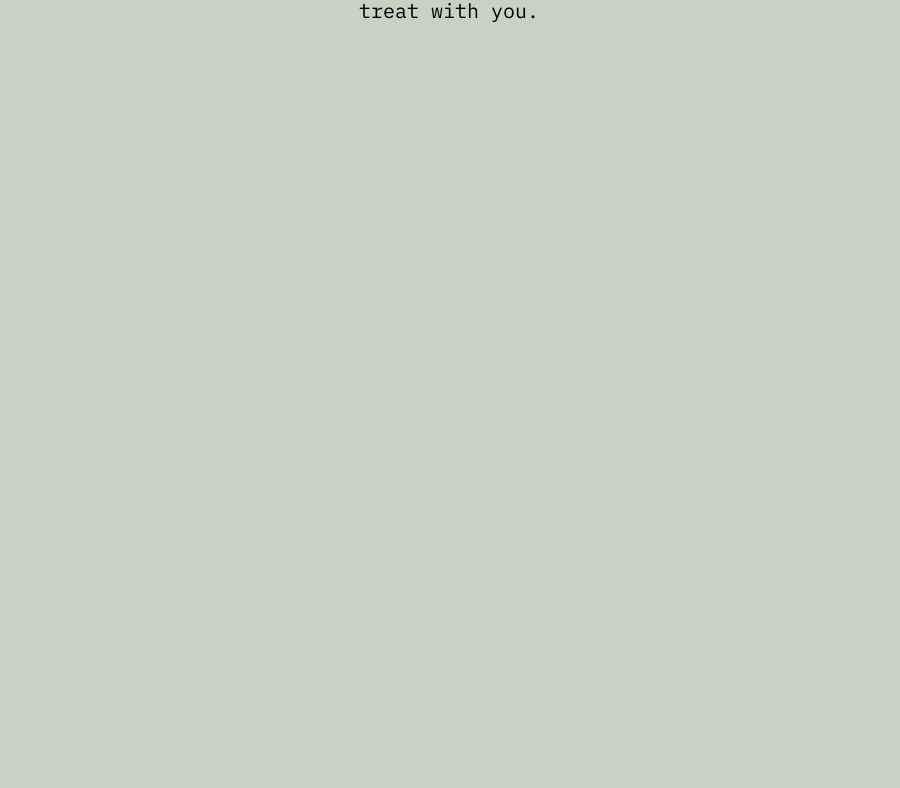
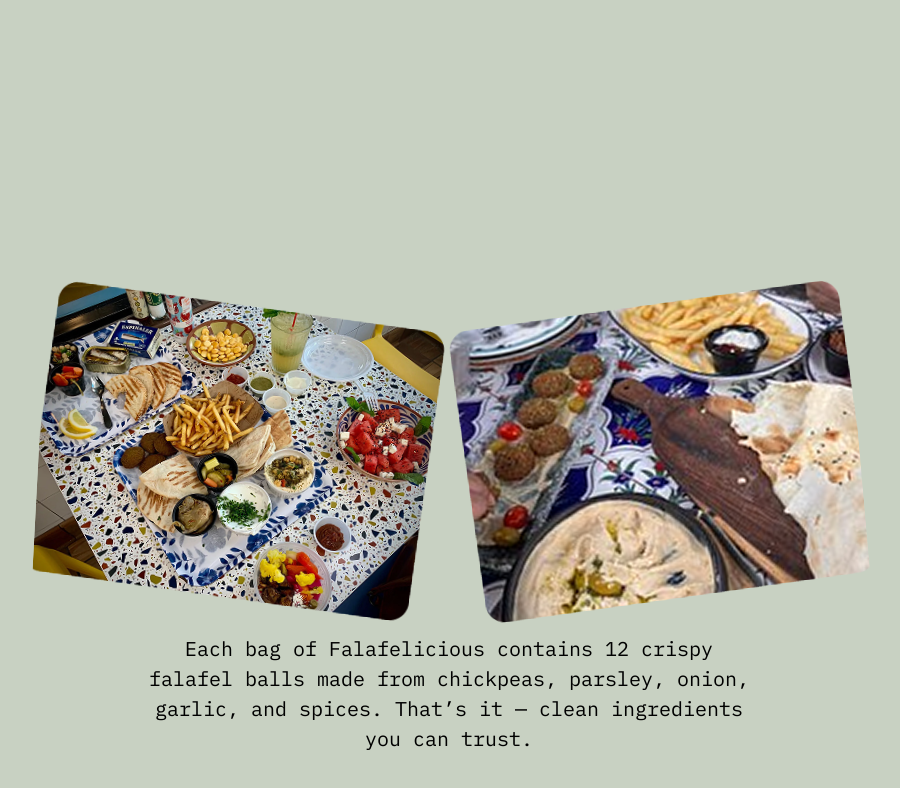
Before and after one commit to andrewhallack/falafelicious, a React (Vite) app: page / in a window 1280 px wide. Shown: the part 2188-2976 px from the top of the page, without its empty margins (191-1091 px from the left). Before the commit the page ends 2334 px from the top, so only its background shows below. Built offline with nearby package versions, Linux system fonts and the light colour scheme.

Commit message:
Added whats inside section

```diff
--- a/src/App.jsx
+++ b/src/App.jsx
@@ -3,14 +3,16 @@ import Hero from './components/Hero/Hero'
 import HealthIcons from './components/HealthIcons/HealthIcons'
 import Intro from './components/Intro/Intro'
 import NutritionFacts from './components/NutritionFacts/NutritionFacts'
+import WhatsInside from './components/WhatsInside/WhatsInside'
 
 function App() {
   return (
     <>
       <Navbar />
       <Hero />
-      <HealthIcons />\
+      <HealthIcons />
       <Intro />
+      <WhatsInside />
     </>
   )
 }
--- a/src/components/Intro/Intro.jsx
+++ b/src/components/Intro/Intro.jsx
@@ -3,7 +3,7 @@ import nugget from '../../assets/falafel-nugget.png'
 
 const Intro = () => {
   return (
-    <div className='intro'>
+    <section className='intro'>
         <div className='intro-wrapper'>
             <img src={nugget} />
             <h3>A COMMUNITY FAVORITE</h3>
@@ -13,7 +13,7 @@ const Intro = () => {
             Middle-Eastern treat with you.
             </p>
         </div>
-    </div>
+    </section>
   )
 }
 
--- /dev/null
+++ b/src/components/WhatsInside/WhatsInside.jsx
@@ -0,0 +1,19 @@
+import './whats-inside.css'
+import leftTable from '../../assets/left-table.png'
+import rightTable from '../../assets/right-table.png'
+
+const WhatsInside = () => {
+  return (
+    <section className='whats-inside'>
+        <div className='image-wrapper'>
+            <img className='left' src={leftTable} />
+            <img className='right' src={rightTable} />
+        </div>
+        <p>
+        Each bag of Falafelicious contains 12 crispy falafel balls made from chickpeas, parsley, onion, garlic, and spices. That’s it — clean ingredients you can trust.
+        </p>
+    </section>
+  )
+}
+
+export default WhatsInside
--- /dev/null
+++ b/src/components/WhatsInside/whats-inside.css
@@ -0,0 +1,37 @@
+.whats-inside {
+    width: 100%;
+    height: 100svh;
+    display: flex;
+    flex-direction: column;
+    align-items: center;
+    justify-content: center;
+    row-gap: 20px;
+
+    .image-wrapper {
+        width: 100%;
+        height: fit-content;
+        display: flex;
+        column-gap: 20px;
+        align-items: center;
+        justify-content: center;
+
+        img {
+            max-width: 400px;
+            object-fit: cover;
+            border-radius: 20px;
+        }
+
+        .left {
+            transform: rotate(3deg);
+        }
+
+        .right {
+            transform: rotate(-5deg);
+        }
+    }
+
+    p {
+        max-width: 600px;
+        text-align: center;
+    }
+}
```
Also changed, not shown: src/assets/left-table.png (added), src/assets/right-table.png (added).
